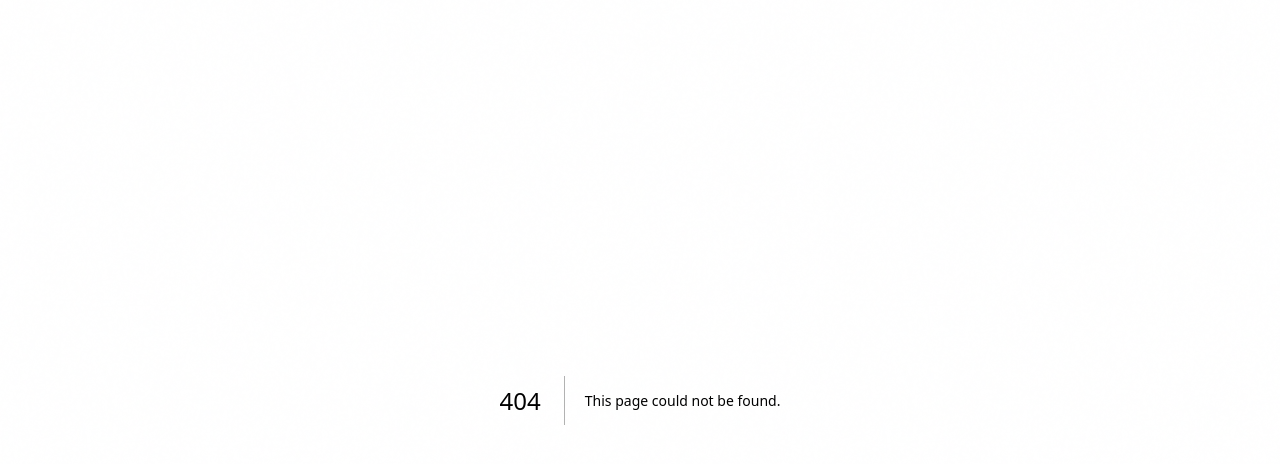
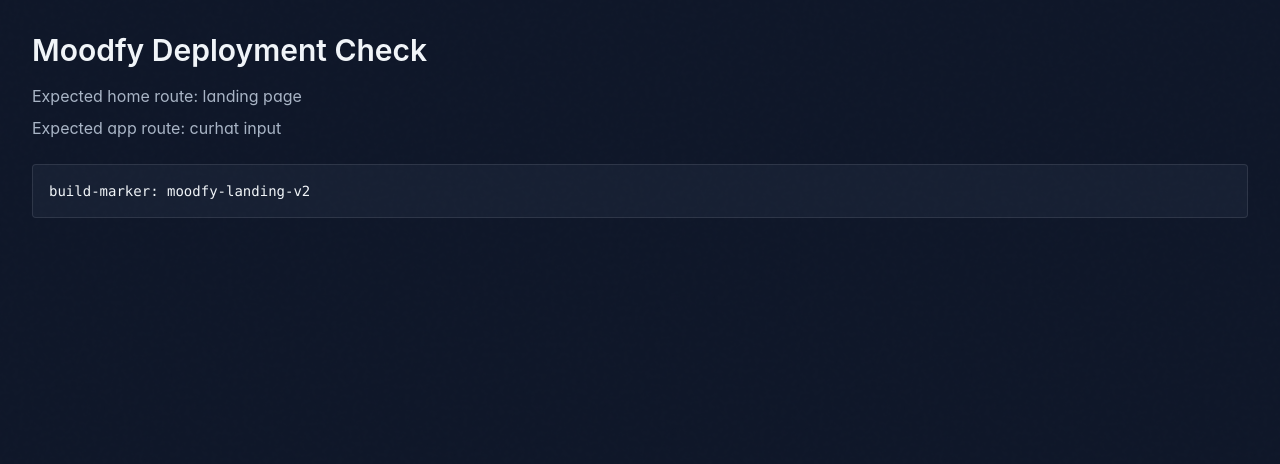
Before and after one commit to TaufikQurohman/moodify-song-recommendation, a Next.js app: page /version in a window 1280 px wide. Before the commit this address had no page. Shown: the top 464 px of the page. Built offline with nearby package versions, Linux system fonts and the light colour scheme.

Commit message:
Add deployment version check

```diff
--- /dev/null
+++ b/app/version/page.tsx
@@ -0,0 +1,12 @@
+export default function VersionPage() {
+  return (
+    <main className="min-h-screen bg-background p-8 text-foreground">
+      <h1 className="text-3xl font-semibold">Moodfy Deployment Check</h1>
+      <p className="mt-4 text-muted-foreground">Expected home route: landing page</p>
+      <p className="mt-2 text-muted-foreground">Expected app route: curhat input</p>
+      <p className="mt-6 rounded-md border border-foreground/10 bg-[#172033] p-4 font-mono text-sm">
+        build-marker: moodfy-landing-v2
+      </p>
+    </main>
+  );
+}
```
